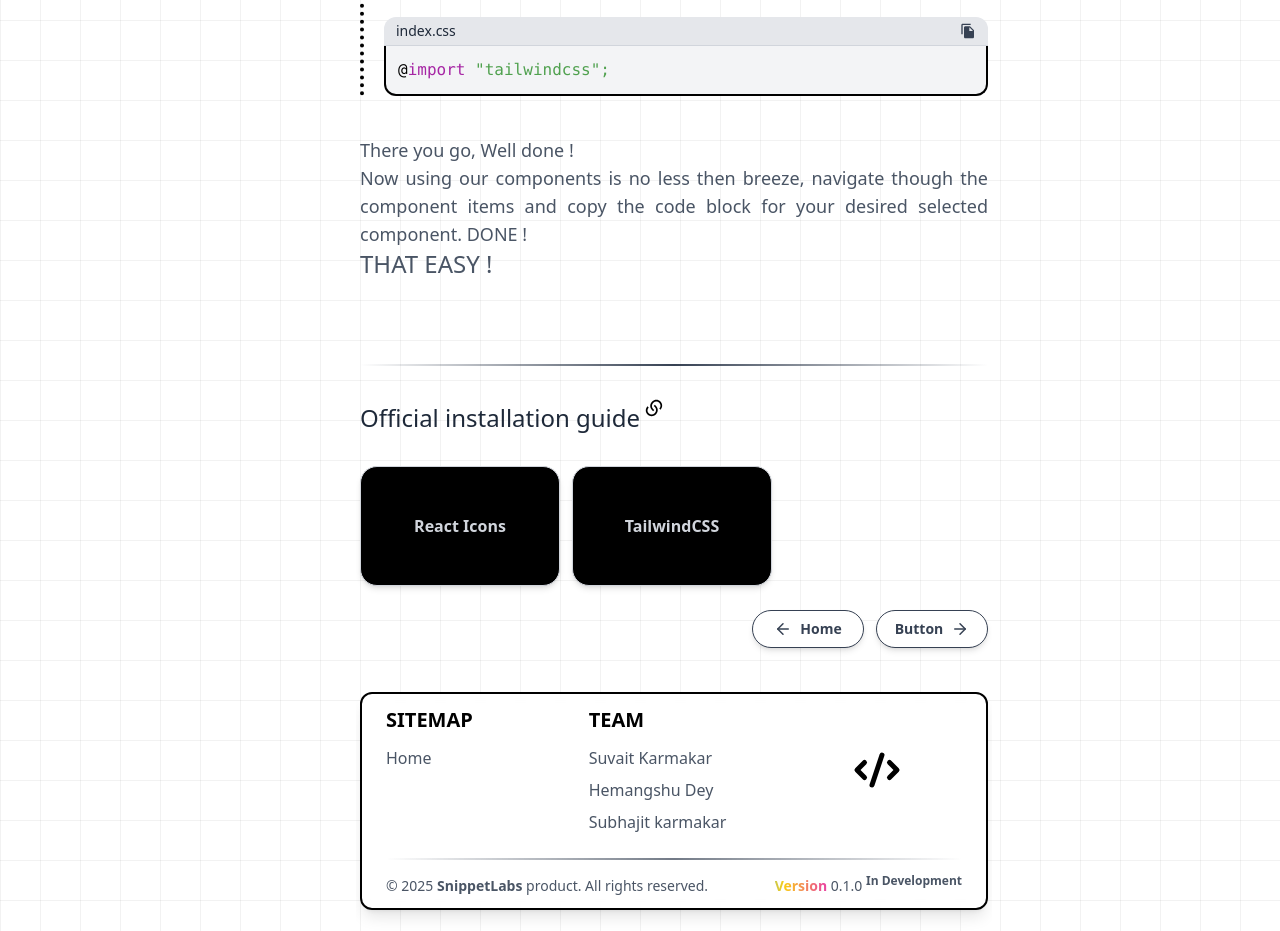
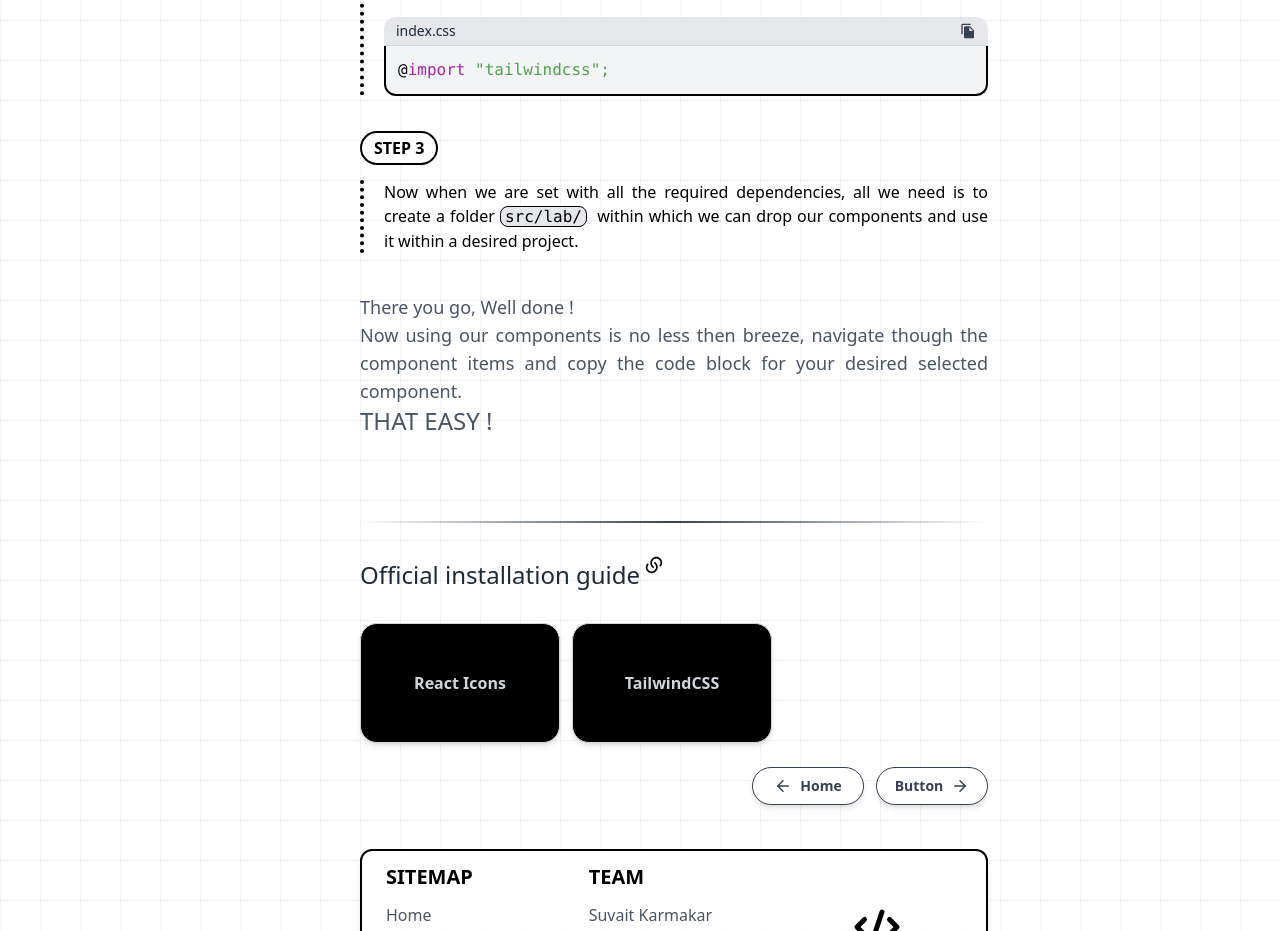
Before and after one commit to snippet-labs/COMPONENTLAB, a Next.js app: page /installation in a window 1280 px wide. Shown: the part 1480-2411 px from the top of the page. Built offline with nearby package versions, Linux system fonts and the light colour scheme.

Commit message:
page(side-panel-installation): complete

```diff
--- a/src/app/installation/page.tsx
+++ b/src/app/installation/page.tsx
@@ -106,12 +106,26 @@ const InstallationGuidePage = () => {
             </div>
           </div>
           <div className="mt-10">
+            <p className="font-bold border-2 rounded-full bg-white px-3 py-1 inline">STEP 3</p>
+            <div className="border-l-4 border-dotted mt-5">
+              <div className="ml-5">
+                <p className="text-justify">
+                  Now when we are set with all the required dependencies, all we need is to create a
+                  folder&nbsp;
+                  <code className="bg-gray-200 px-1 border-1 rounded-lg text-black">src/lab/</code>
+                  &nbsp; within which we can drop our components and use it within a desired
+                  project.&nbsp;
+                </p>
+              </div>
+            </div>
+          </div>
+          <div className="mt-10">
             <p className="text-xl md:text-lg lg:text-lg text-gray-600 font-medium text-justify">
               There you go, Well done !
             </p>
             <p className="text-sm md:text-lg lg:text-lg text-gray-600 font-medium text-justify">
               Now using our components is no less then breeze, navigate though the component items
-              and copy the code block for your desired selected component. DONE ! <br />
+              and copy the code block for your desired selected component. <br />
               <span className="text-2xl mt-2">THAT EASY !</span>
             </p>
           </div>
```
